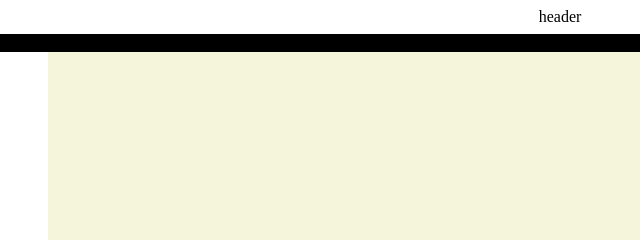
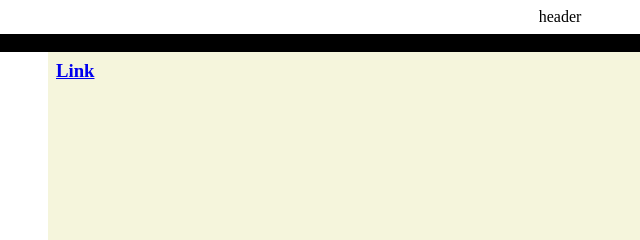
Before and after one commit to robmei-fhs/web-design, a plain HTML site: page index.html in a window 1280 px wide. Shown: the top 240 px of the page, 80-720 px from the left. Drawn offline with Linux system fonts and the light colour scheme.

Commit message:
Update index.html

```diff
--- a/index.html
+++ b/index.html
@@ -65,7 +65,14 @@
 	<div class="container">
 		<!-- Put assignment specific code here -->
 
+		<div class="box">
+			<a href="Module8/basicColor.html">
+				<h3>Link</h3>
 
+
+			</a>
+
+		</div>
 
 
 
```
